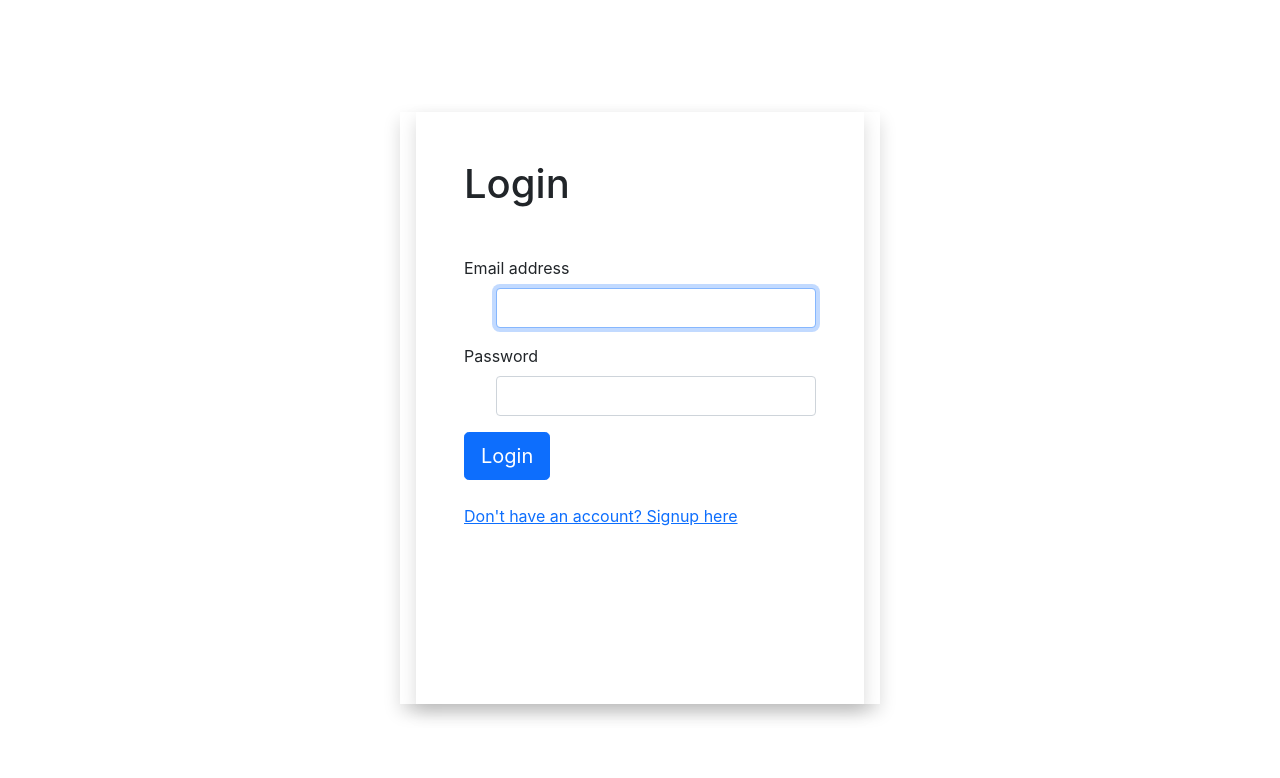
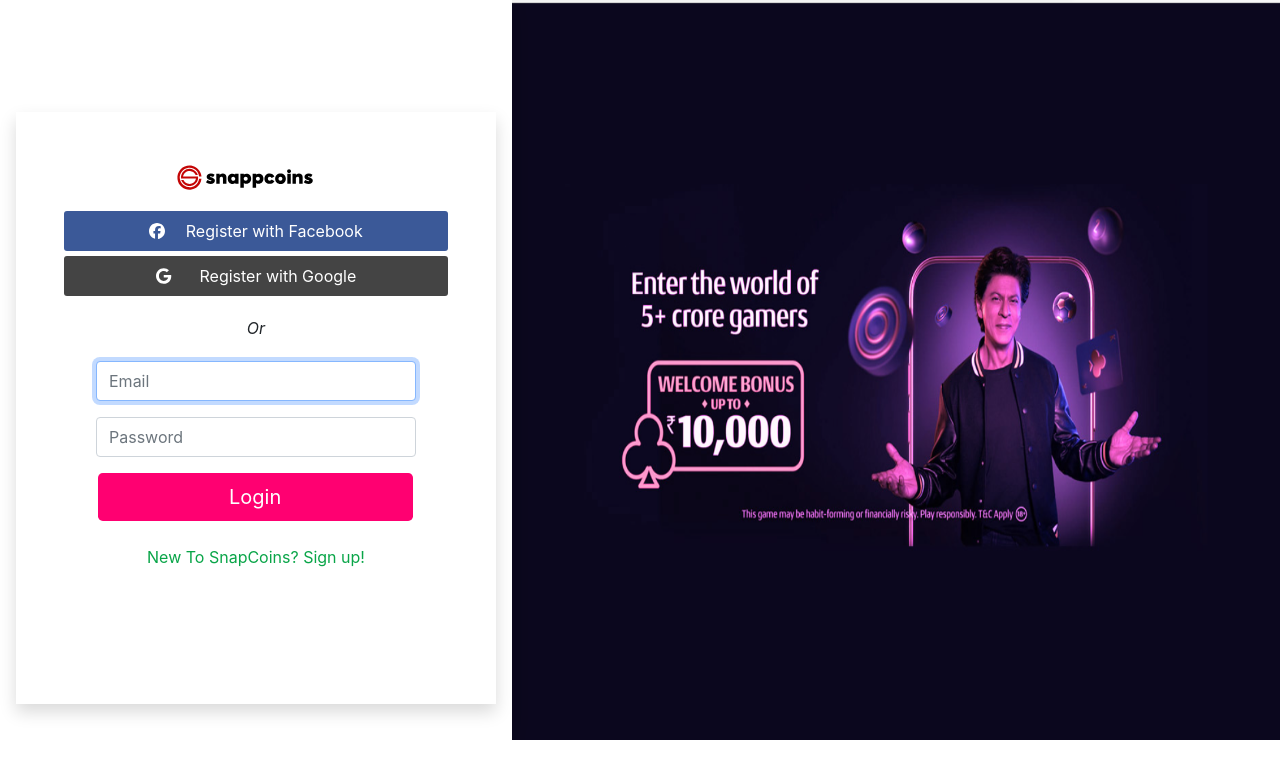
Before and after one commit to Harikaraja/Gamer, a React (Create React App) app in the folder Gaming-Merchant/client/: page /login in a window 1280 px wide. Shown: the top 778 px of the page. Built offline with nearby package versions, Linux system fonts and the light colour scheme; no server answers.

Commit message:
loginpage added

```diff
--- a/Gaming-Merchant/client/src/App.jsx
+++ b/Gaming-Merchant/client/src/App.jsx
@@ -4,7 +4,7 @@ import Home from "./pages/Home";
 import Login from "./pages/Login";
 import Signup from "./pages/Signup";
 import Verify from './pages/Verify';
-import './assets/styles/signup.css';
+
 function App() {
 
   return (
--- /dev/null
+++ b/Gaming-Merchant/client/src/assets/styles/login.css
@@ -0,0 +1,102 @@
+*{
+    margin: 0;
+    padding: 0;
+    box-shadow: border-box;
+}
+
+.box{
+    display: flex;
+    justify-content: left;
+  }
+
+.form-wrapper {
+    display: flex;
+    justify-content: center;
+    position: relative;
+    margin: 7rem 1rem;
+
+}
+figure{
+    margin-left: 7rem;
+}
+.shadow{
+
+    box-shadow: none;
+    width: 30rem;
+    height: 37rem;
+}
+
+.image-wrapper{
+
+    width: 100%;
+
+}
+
+.button{
+    background-color:#ff0071;
+    width: 315px;
+    color: white;
+    margin-left: 2.1rem;
+}
+.button:hover{
+    background-color: #3dbf8c;
+}
+.navigate{
+    text-decoration: none;
+    color: rgb(9, 165, 72);
+}
+
+.form-control{
+
+    width: 20rem;
+    height: 2.5rem;
+    margin-left: 2rem;
+}
+
+.input1 {
+    width: 35px;
+    border-radius: 0%;
+}
+.divider {
+    text-align: center;
+    height: 1px;
+    margin: 30px 0 34px 0;
+    background-color: var(--border-color-1);
+  }
+  .divider span {
+    position: relative;
+    top: -20px;
+    background-color: var(--background-color-2);
+    display: inline-block;
+    padding: 10px;
+    font-style: italic;
+  }
+  a.social_bt {
+    -webkit-border-radius: 3px;
+    -moz-border-radius: 3px;
+    -ms-border-radius: 3px;
+    border-radius: 3px;
+    text-align: center;
+    color: #fff;
+    min-width: 200px;
+    margin-bottom: 5px;
+    display: block;
+    padding: 12px;
+    line-height: 1;
+    position: relative;
+    text-decoration: none;
+    cursor: pointer;
+  }
+  a.social_bt:hover {
+    -webkit-filter: brightness(115%);
+    filter: brightness(115%);
+  }
+
+  a.social_bt.facebook {
+    background: #3B5998  10px center no-repeat;
+  }
+
+  a.social_bt.google {
+    background: #444  center no-repeat;
+
+  }
--- a/Gaming-Merchant/client/src/pages/Login.jsx
+++ b/Gaming-Merchant/client/src/pages/Login.jsx
@@ -1,7 +1,12 @@
 import React, { useState  } from 'react'
 import { Link, useNavigate } from 'react-router-dom';
 import useFetch from '../hooks/useFetch';
-
+import { FontAwesomeIcon } from "@fortawesome/react-fontawesome"
+import { faFacebook } from "@fortawesome/free-brands-svg-icons"
+import { faGoogle } from "@fortawesome/free-brands-svg-icons";
+import logo from '../assets/images/logo-light-mode.svg';
+import bg from '../assets/images/bg.png';
+import '../assets/styles/login.css';
 const Login = () => {
   const navigate = useNavigate();
   const fetchData = useFetch();
@@ -32,25 +37,39 @@ const Login = () => {
 
 
   return (
-    <div className='container shadow'>
+    <div className='box'>
       <div className='form-wrapper'>
         <form className='shadow p-5'>
-          <h1 className='mb-5'>Login</h1>
+          <figure>
+              <a href="/" className="logo_account">
+                <img src={logo} alt="" width="140" height="35" className="light"/>
+              </a>
+          </figure>
+          <div className="access_social">
+              <a href="#0" className="social_bt facebook"><FontAwesomeIcon icon={faFacebook}style={{marginRight:1+'rem'}} />  Register with Facebook</a>
+              <a href="#0" className="social_bt google"><FontAwesomeIcon icon={faGoogle}style={{marginRight:1.5+'rem'}} /> Register with Google</a>
+            </div>
+            <div className="divider">
+              <span>Or</span>
+            </div>
           <div className="mb-3">
-            <label className="form-label">Email address</label>
-            <input type="email"  className="form-control" name='email' value={formData.email} id="exampleInputEmail1" aria-describedby="emailHelp" autoComplete='off' autoFocus onChange={handleChange} />
+
+            <input type="email"  className="form-control" name='email' placeholder='Email' value={formData.email} id="exampleInputEmail1" aria-describedby="emailHelp" autoComplete='off' autoFocus onChange={handleChange} />
           </div>
           <div className="mb-3">
-            <label className="form-label">Password</label>
-            <input type="password" className="form-control" name='password' value={formData.password} id="exampleInputPassword1" autoComplete='off' onChange={handleChange} />
+
+            <input type="password" className="form-control" name='password' placeholder='Password' value={formData.password} id="exampleInputPassword1" autoComplete='off' onChange={handleChange} />
           </div>
-          <button type="submit" className="btn btn-primary btn-lg" onClick={handleSubmit} >Login</button>
+          <button type="submit" className="btn button btn-lg" onClick={handleSubmit} >Login</button>
 
           <div className='pt-4'>
-              <Link to="/signup" className='text-blue-400'>Don't have an account? Signup here</Link>
+              <Link to="/signup" className='navigate'><center>New To SnapCoins? Sign up!</center></Link>
           </div>
 
         </form>
+      </div>
+      <div className='image-wrapper'>
+            <img src={bg} alt='loading' width={100+'%'} height={740+'px'}/>
       </div>
     </div >
   )
--- a/Gaming-Merchant/client/src/pages/Signup.jsx
+++ b/Gaming-Merchant/client/src/pages/Signup.jsx
@@ -5,7 +5,8 @@ import { faGoogle } from "@fortawesome/free-brands-svg-icons";
 import { Link, useNavigate} from 'react-router-dom';
 import useFetch from '../hooks/useFetch';
 import bg from '../assets/images/bg.png';
-import logo from '../assets/images/logo-light-mode.svg'
+import logo from '../assets/images/logo-light-mode.svg';
+import '../assets/styles/signup.css';
 const Signup = () => {
   const [formData, setFormData] = useState({
     userName: "",
```
